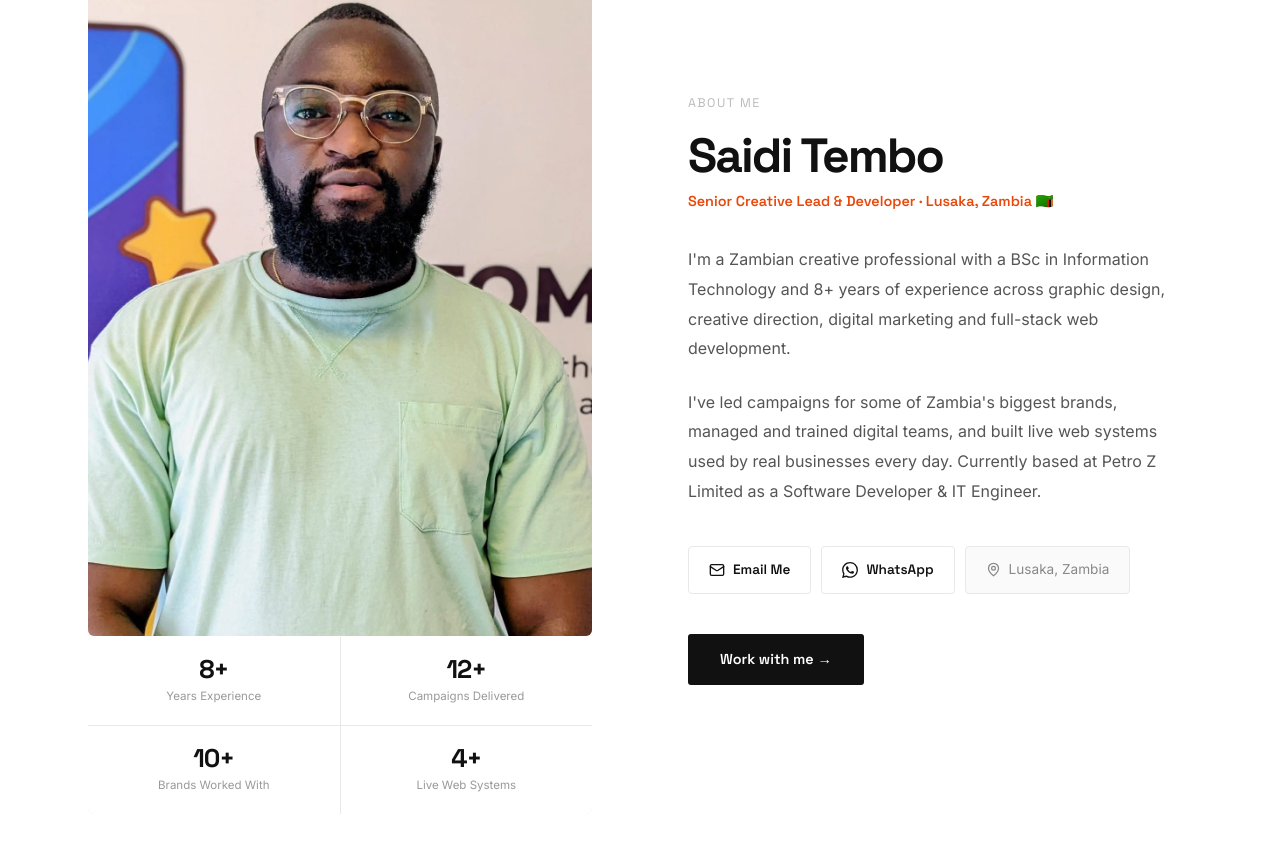
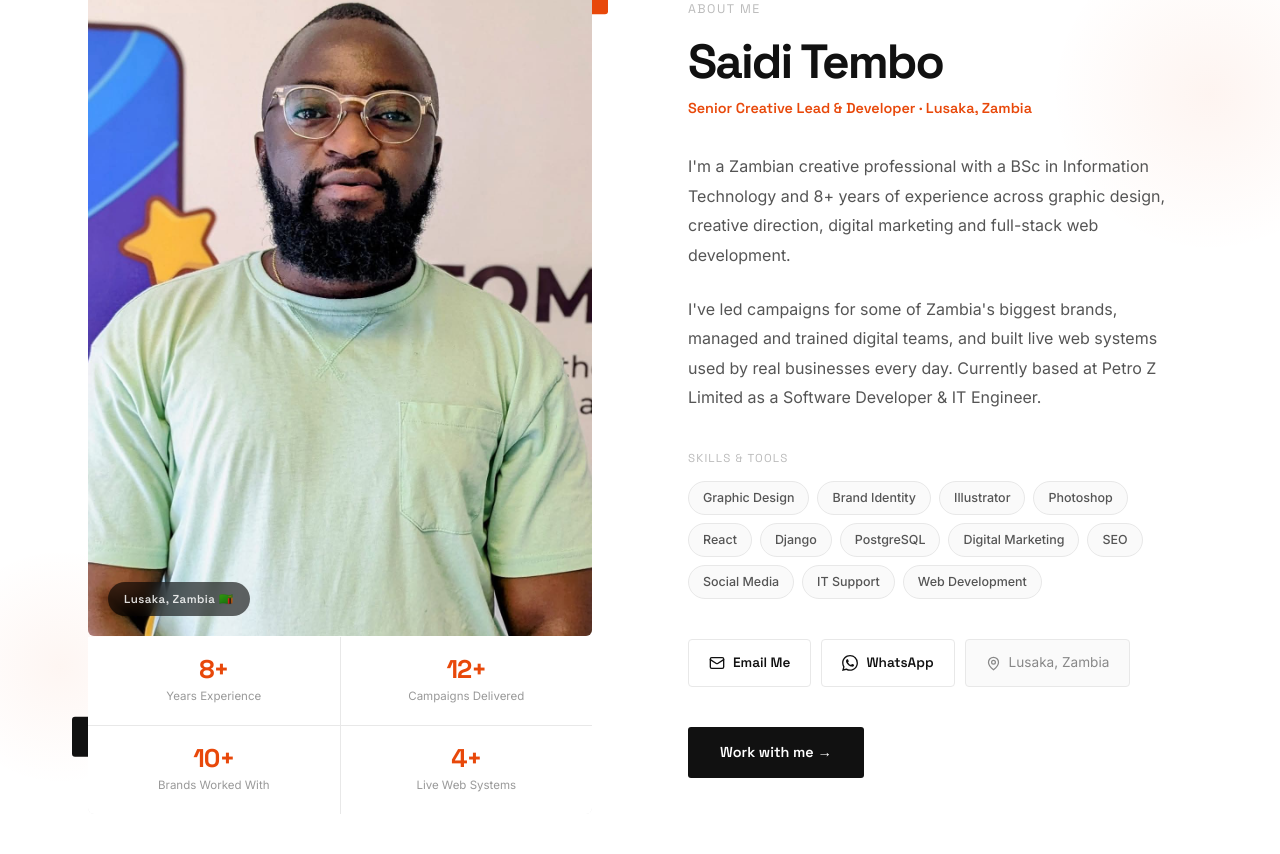
Before and after one commit to saidi365/portifolio, a React (Vite) app: page / in a window 1280 px wide. Shown: the part 7626-8480 px from the top of the page. Built offline with nearby package versions, Linux system fonts and the light colour scheme.

Commit message:
Animate About section - count-up stats, staggered reveals, floating accents, skill tags

```diff
--- a/src/components/About.jsx
+++ b/src/components/About.jsx
@@ -1,68 +1,159 @@
-import { motion } from 'framer-motion'
+import { motion, useInView } from 'framer-motion'
+import { useRef, useEffect, useState } from 'react'
 
 const stats = [
-  { num: '8+', label: 'Years Experience' },
-  { num: '12+', label: 'Campaigns Delivered' },
-  { num: '10+', label: 'Brands Worked With' },
-  { num: '4+', label: 'Live Web Systems' },
+  { num: 8,  suffix: '+', label: 'Years Experience' },
+  { num: 12, suffix: '+', label: 'Campaigns Delivered' },
+  { num: 10, suffix: '+', label: 'Brands Worked With' },
+  { num: 4,  suffix: '+', label: 'Live Web Systems' },
 ]
+
+const skills = [
+  'Graphic Design', 'Brand Identity', 'Illustrator', 'Photoshop',
+  'React', 'Django', 'PostgreSQL', 'Digital Marketing',
+  'SEO', 'Social Media', 'IT Support', 'Web Development',
+]
+
+function CountUp({ target, suffix }) {
+  const [count, setCount] = useState(0)
+  const ref = useRef(null)
+  const inView = useInView(ref, { once: true })
+
+  useEffect(() => {
+    if (!inView) return
+    let start = 0
+    const duration = 1400
+    const step = 16
+    const increment = target / (duration / step)
+    const timer = setInterval(() => {
+      start += increment
+      if (start >= target) { setCount(target); clearInterval(timer) }
+      else setCount(Math.floor(start))
+    }, step)
+    return () => clearInterval(timer)
+  }, [inView, target])
+
+  return (
+    <span ref={ref}>
+      {count}{suffix}
+    </span>
+  )
+}
+
+const fadeUp = (delay = 0) => ({
+  initial: { opacity: 0, y: 24 },
+  whileInView: { opacity: 1, y: 0 },
+  viewport: { once: true },
+  transition: { duration: 0.6, delay, ease: [0.16, 1, 0.3, 1] },
+})
 
 export default function About() {
   return (
-    <section id="about" style={{ padding: '120px 0', background: '#fff' }}>
-      <div style={{ maxWidth: 1200, margin: '0 auto', padding: '0 48px' }}>
+    <section id="about" style={{ padding: '120px 0', background: '#fff', position: 'relative', overflow: 'hidden' }}>
 
+      {/* Subtle background accent */}
+      <motion.div
+        animate={{ y: [0, -20, 0], x: [0, 10, 0] }}
+        transition={{ duration: 12, repeat: Infinity, ease: 'easeInOut' }}
+        style={{
+          position: 'absolute', top: '10%', right: '-80px',
+          width: 320, height: 320, borderRadius: '50%',
+          background: 'radial-gradient(circle, rgba(232,72,10,0.06) 0%, transparent 70%)',
+          pointerEvents: 'none',
+        }}
+      />
+      <motion.div
+        animate={{ y: [0, 16, 0] }}
+        transition={{ duration: 9, repeat: Infinity, ease: 'easeInOut', delay: 2 }}
+        style={{
+          position: 'absolute', bottom: '15%', left: '-60px',
+          width: 240, height: 240, borderRadius: '50%',
+          background: 'radial-gradient(circle, rgba(232,72,10,0.05) 0%, transparent 70%)',
+          pointerEvents: 'none',
+        }}
+      />
+
+      <div style={{ maxWidth: 1200, margin: '0 auto', padding: '0 48px', position: 'relative', zIndex: 1 }}>
         <div style={{ display: 'grid', gridTemplateColumns: '1fr 1fr', gap: 96, alignItems: 'center' }} className="about-grid">
 
           {/* LEFT — Photo */}
           <motion.div
-            initial={{ opacity: 0, x: -24 }}
+            initial={{ opacity: 0, x: -32 }}
             whileInView={{ opacity: 1, x: 0 }}
             viewport={{ once: true }}
-            transition={{ duration: 0.7, ease: [0.16, 1, 0.3, 1] }}
+            transition={{ duration: 0.8, ease: [0.16, 1, 0.3, 1] }}
             style={{ position: 'relative' }}
           >
-            <div style={{
-              borderRadius: 6,
-              overflow: 'hidden',
-              aspectRatio: '3/4',
-              background: '#F0EDEA',
-            }}>
-              <img
+            {/* Floating orange square behind photo */}
+            <motion.div
+              animate={{ y: [0, -10, 0] }}
+              transition={{ duration: 4, repeat: Infinity, ease: 'easeInOut' }}
+              style={{
+                position: 'absolute', top: -16, right: -16,
+                width: 72, height: 72,
+                background: '#E8480A', borderRadius: 3, zIndex: 0,
+              }}
+            />
+            <motion.div
+              animate={{ y: [0, 10, 0] }}
+              transition={{ duration: 5, repeat: Infinity, ease: 'easeInOut', delay: 1 }}
+              style={{
+                position: 'absolute', bottom: 60, left: -16,
+                width: 40, height: 40,
+                background: '#111', borderRadius: 3, zIndex: 0,
+              }}
+            />
+
+            {/* Photo */}
+            <div style={{ borderRadius: 6, overflow: 'hidden', aspectRatio: '3/4', background: '#F0EDEA', position: 'relative', zIndex: 1 }}>
+              <motion.img
                 src="/images/saidi_real.jpg"
                 alt="Saidi Tembo"
+                initial={{ scale: 1.1 }}
+                whileInView={{ scale: 1 }}
+                viewport={{ once: true }}
+                transition={{ duration: 1.2, ease: [0.16, 1, 0.3, 1] }}
+                style={{ width: '100%', height: '100%', objectFit: 'cover', objectPosition: 'center top', display: 'block' }}
+              />
+
+              {/* Overlay label */}
+              <motion.div
+                initial={{ opacity: 0, y: 12 }}
+                whileInView={{ opacity: 1, y: 0 }}
+                viewport={{ once: true }}
+                transition={{ duration: 0.5, delay: 0.6 }}
                 style={{
-                  width: '100%', height: '100%',
-                  objectFit: 'cover', objectPosition: 'center top',
-                  display: 'block',
+                  position: 'absolute', bottom: 20, left: 20,
+                  background: 'rgba(0,0,0,0.6)', backdropFilter: 'blur(8px)',
+                  padding: '8px 16px', borderRadius: 20,
+                  fontSize: '0.72rem', color: 'rgba(255,255,255,0.85)',
+                  fontFamily: 'Space Grotesk', fontWeight: 600, letterSpacing: '0.04em',
                 }}
-              />
+              >
+                Lusaka, Zambia 🇿🇲
+              </motion.div>
             </div>
 
-            {/* Stats row below photo */}
+            {/* Stats grid below photo */}
             <div style={{
-              display: 'grid',
-              gridTemplateColumns: '1fr 1fr',
-              gap: 1,
-              background: '#E8E8E8',
-              marginTop: 1,
-              borderRadius: '0 0 6px 6px',
-              overflow: 'hidden',
+              display: 'grid', gridTemplateColumns: '1fr 1fr',
+              gap: 1, background: '#E8E8E8',
+              marginTop: 1, borderRadius: '0 0 6px 6px', overflow: 'hidden',
+              position: 'relative', zIndex: 1,
             }}>
               {stats.map((s, i) => (
                 <motion.div
                   key={i}
-                  initial={{ opacity: 0, y: 12 }}
+                  initial={{ opacity: 0, y: 16 }}
                   whileInView={{ opacity: 1, y: 0 }}
                   viewport={{ once: true }}
-                  transition={{ duration: 0.4, delay: 0.3 + i * 0.08 }}
-                  style={{
-                    background: '#fff',
-                    padding: '20px 24px',
-                    textAlign: 'center',
-                  }}
+                  transition={{ duration: 0.5, delay: 0.4 + i * 0.1 }}
+                  whileHover={{ background: '#f7f5f2' }}
+                  style={{ background: '#fff', padding: '20px 24px', textAlign: 'center', transition: 'background 0.2s' }}
                 >
-                  <div style={{ fontSize: '1.6rem', fontWeight: 800, fontFamily: 'Space Grotesk', color: '#111', letterSpacing: '-0.04em', lineHeight: 1 }}>{s.num}</div>
+                  <div style={{ fontSize: '1.6rem', fontWeight: 800, fontFamily: 'Space Grotesk', color: '#E8480A', letterSpacing: '-0.04em', lineHeight: 1 }}>
+                    <CountUp target={s.num} suffix={s.suffix} />
+                  </div>
                   <div style={{ fontSize: '0.72rem', color: '#999', marginTop: 4, fontFamily: 'Inter' }}>{s.label}</div>
                 </motion.div>
               ))}
@@ -70,38 +161,63 @@ export default function About() {
           </motion.div>
 
           {/* RIGHT — Text */}
-          <motion.div
-            initial={{ opacity: 0, x: 24 }}
-            whileInView={{ opacity: 1, x: 0 }}
-            viewport={{ once: true }}
-            transition={{ duration: 0.7, ease: [0.16, 1, 0.3, 1] }}
-          >
-            <p style={{ fontSize: '0.78rem', color: '#bbb', textTransform: 'uppercase', letterSpacing: '0.12em', fontFamily: 'Space Grotesk', marginBottom: 16 }}>
+          <div>
+            <motion.p {...fadeUp(0)} style={{ fontSize: '0.78rem', color: '#bbb', textTransform: 'uppercase', letterSpacing: '0.12em', fontFamily: 'Space Grotesk', marginBottom: 16 }}>
               About me
+            </motion.p>
+
+            <motion.h2 {...fadeUp(0.08)} style={{ fontSize: 'clamp(2rem, 4vw, 3rem)', fontWeight: 800, fontFamily: 'Space Grotesk', letterSpacing: '-0.04em', lineHeight: 1.1, marginBottom: 8, color: '#111' }}>
+              Saidi Tembo
+            </motion.h2>
+
+            <motion.div {...fadeUp(0.14)}>
+              <p style={{ fontSize: '0.9rem', color: '#E8480A', fontWeight: 600, fontFamily: 'Space Grotesk', marginBottom: 32 }}>
+                Senior Creative Lead & Developer · Lusaka, Zambia
               </p>
+            </motion.div>
 
-            <h2 style={{ fontSize: 'clamp(2rem, 4vw, 3rem)', fontWeight: 800, fontFamily: 'Space Grotesk', letterSpacing: '-0.04em', lineHeight: 1.1, marginBottom: 8, color: '#111' }}>
-              Saidi Tembo
-            </h2>
-
-            <p style={{ fontSize: '0.9rem', color: '#E8480A', fontWeight: 600, fontFamily: 'Space Grotesk', marginBottom: 32 }}>
-              Senior Creative Lead & Developer · Lusaka, Zambia 🇿🇲
-            </p>
-
-            <p style={{ fontSize: '1rem', color: '#555', lineHeight: 1.85, marginBottom: 24, fontFamily: 'Inter' }}>
+            <motion.p {...fadeUp(0.2)} style={{ fontSize: '1rem', color: '#555', lineHeight: 1.85, marginBottom: 24, fontFamily: 'Inter' }}>
               I'm a Zambian creative professional with a BSc in Information Technology and
               8+ years of experience across graphic design, creative direction, digital
               marketing and full-stack web development.
-            </p>
+            </motion.p>
 
-            <p style={{ fontSize: '1rem', color: '#555', lineHeight: 1.85, marginBottom: 40, fontFamily: 'Inter' }}>
+            <motion.p {...fadeUp(0.28)} style={{ fontSize: '1rem', color: '#555', lineHeight: 1.85, marginBottom: 36, fontFamily: 'Inter' }}>
               I've led campaigns for some of Zambia's biggest brands, managed and trained
               digital teams, and built live web systems used by real businesses every day.
               Currently based at Petro Z Limited as a Software Developer & IT Engineer.
+            </motion.p>
+
+            {/* Skills */}
+            <motion.div {...fadeUp(0.34)} style={{ marginBottom: 40 }}>
+              <p style={{ fontSize: '0.72rem', color: '#bbb', textTransform: 'uppercase', letterSpacing: '0.1em', fontFamily: 'Space Grotesk', marginBottom: 14 }}>
+                Skills & Tools
               </p>
+              <div style={{ display: 'flex', flexWrap: 'wrap', gap: 8 }}>
+                {skills.map((skill, i) => (
+                  <motion.span
+                    key={skill}
+                    initial={{ opacity: 0, scale: 0.85 }}
+                    whileInView={{ opacity: 1, scale: 1 }}
+                    viewport={{ once: true }}
+                    transition={{ duration: 0.3, delay: 0.4 + i * 0.04 }}
+                    whileHover={{ background: '#111', color: '#fff', borderColor: '#111' }}
+                    style={{
+                      fontSize: '0.78rem', fontWeight: 500,
+                      padding: '6px 14px', borderRadius: 20,
+                      border: '1px solid #E8E8E8', background: '#fafafa',
+                      color: '#555', fontFamily: 'Inter',
+                      transition: 'all 0.2s', cursor: 'default',
+                    }}
+                  >
+                    {skill}
+                  </motion.span>
+                ))}
+              </div>
+            </motion.div>
 
             {/* Contact buttons */}
-            <div style={{ display: 'flex', gap: 10, flexWrap: 'wrap', marginBottom: 40 }}>
+            <motion.div {...fadeUp(0.4)} style={{ display: 'flex', gap: 10, flexWrap: 'wrap', marginBottom: 40 }}>
               <a
                 href="mailto:tembosaidi1@gmail.com"
                 style={{
@@ -111,8 +227,8 @@ export default function About() {
                   fontFamily: 'Space Grotesk', fontWeight: 600, fontSize: '0.85rem',
                   color: '#111', transition: 'all 0.2s', textDecoration: 'none',
                 }}
-                onMouseEnter={e => { e.currentTarget.style.background = '#111'; e.currentTarget.style.borderColor = '#111'; e.currentTarget.style.color = '#fff'; }}
-                onMouseLeave={e => { e.currentTarget.style.background = '#fff'; e.currentTarget.style.borderColor = '#E8E8E8'; e.currentTarget.style.color = '#111'; }}
+                onMouseEnter={e => { e.currentTarget.style.background = '#111'; e.currentTarget.style.borderColor = '#111'; e.currentTarget.style.color = '#fff' }}
+                onMouseLeave={e => { e.currentTarget.style.background = '#fff'; e.currentTarget.style.borderColor = '#E8E8E8'; e.currentTarget.style.color = '#111' }}
               >
                 <svg width="16" height="16" viewBox="0 0 24 24" fill="none" stroke="currentColor" strokeWidth="2" strokeLinecap="round" strokeLinejoin="round">
                   <rect x="2" y="4" width="20" height="16" rx="2"/>
@@ -122,8 +238,7 @@ export default function About() {
               </a>
               <a
                 href="https://wa.me/260971835160"
-                target="_blank"
-                rel="noopener noreferrer"
+                target="_blank" rel="noopener noreferrer"
                 style={{
                   display: 'inline-flex', alignItems: 'center', gap: 8,
                   padding: '12px 20px', borderRadius: 4,
@@ -131,8 +246,8 @@ export default function About() {
                   fontFamily: 'Space Grotesk', fontWeight: 600, fontSize: '0.85rem',
                   color: '#111', transition: 'all 0.2s', textDecoration: 'none',
                 }}
-                onMouseEnter={e => { e.currentTarget.style.background = '#25D366'; e.currentTarget.style.borderColor = '#25D366'; e.currentTarget.style.color = '#fff'; }}
-                onMouseLeave={e => { e.currentTarget.style.background = '#fff'; e.currentTarget.style.borderColor = '#E8E8E8'; e.currentTarget.style.color = '#111'; }}
+                onMouseEnter={e => { e.currentTarget.style.background = '#25D366'; e.currentTarget.style.borderColor = '#25D366'; e.currentTarget.style.color = '#fff' }}
+                onMouseLeave={e => { e.currentTarget.style.background = '#fff'; e.currentTarget.style.borderColor = '#E8E8E8'; e.currentTarget.style.color = '#111' }}
               >
                 <svg width="16" height="16" viewBox="0 0 24 24" fill="currentColor">
                   <path d="M17.472 14.382c-.297-.149-1.758-.867-2.03-.967-.273-.099-.471-.148-.67.15-.197.297-.767.966-.94 1.164-.173.199-.347.223-.644.075-.297-.15-1.255-.463-2.39-1.475-.883-.788-1.48-1.761-1.653-2.059-.173-.297-.018-.458.13-.606.134-.133.298-.347.446-.52.149-.174.198-.298.298-.497.099-.198.05-.371-.025-.52-.075-.149-.669-1.612-.916-2.207-.242-.579-.487-.5-.669-.51-.173-.008-.371-.01-.57-.01-.198 0-.52.074-.792.372-.272.297-1.04 1.016-1.04 2.479 0 1.462 1.065 2.875 1.213 3.074.149.198 2.096 3.2 5.077 4.487.709.306 1.262.489 1.694.625.712.227 1.36.195 1.871.118.571-.085 1.758-.719 2.006-1.413.248-.694.248-1.289.173-1.413-.074-.124-.272-.198-.57-.347m-5.421 7.403h-.004a9.87 9.87 0 0 1-5.031-1.378l-.361-.214-3.741.982.998-3.648-.235-.374a9.86 9.86 0 0 1-1.51-5.26c.001-5.45 4.436-9.884 9.888-9.884 2.64 0 5.122 1.03 6.988 2.898a9.825 9.825 0 0 1 2.893 6.994c-.003 5.45-4.437 9.884-9.885 9.884m8.413-18.297A11.815 11.815 0 0 0 12.05 0C5.495 0 .16 5.335.157 11.892c0 2.096.547 4.142 1.588 5.945L.057 24l6.305-1.654a11.882 11.882 0 0 0 5.683 1.448h.005c6.554 0 11.89-5.335 11.893-11.893a11.821 11.821 0 0 0-3.48-8.413z"/>
@@ -151,11 +266,14 @@ export default function About() {
                 </svg>
                 Lusaka, Zambia
               </div>
-            </div>
+            </motion.div>
 
             {/* CTA */}
-            <a
+            <motion.div {...fadeUp(0.46)}>
+              <motion.a
                 href="#contact"
+                whileHover={{ scale: 1.03 }}
+                whileTap={{ scale: 0.97 }}
                 style={{
                   display: 'inline-block',
                   background: '#111', color: '#fff',
@@ -167,8 +285,9 @@ export default function About() {
                 onMouseLeave={e => e.currentTarget.style.background = '#111'}
               >
                 Work with me →
-            </a>
+              </motion.a>
             </motion.div>
+          </div>
         </div>
       </div>
 
```
Lines whose indentation alone changed are shown as unchanged.
